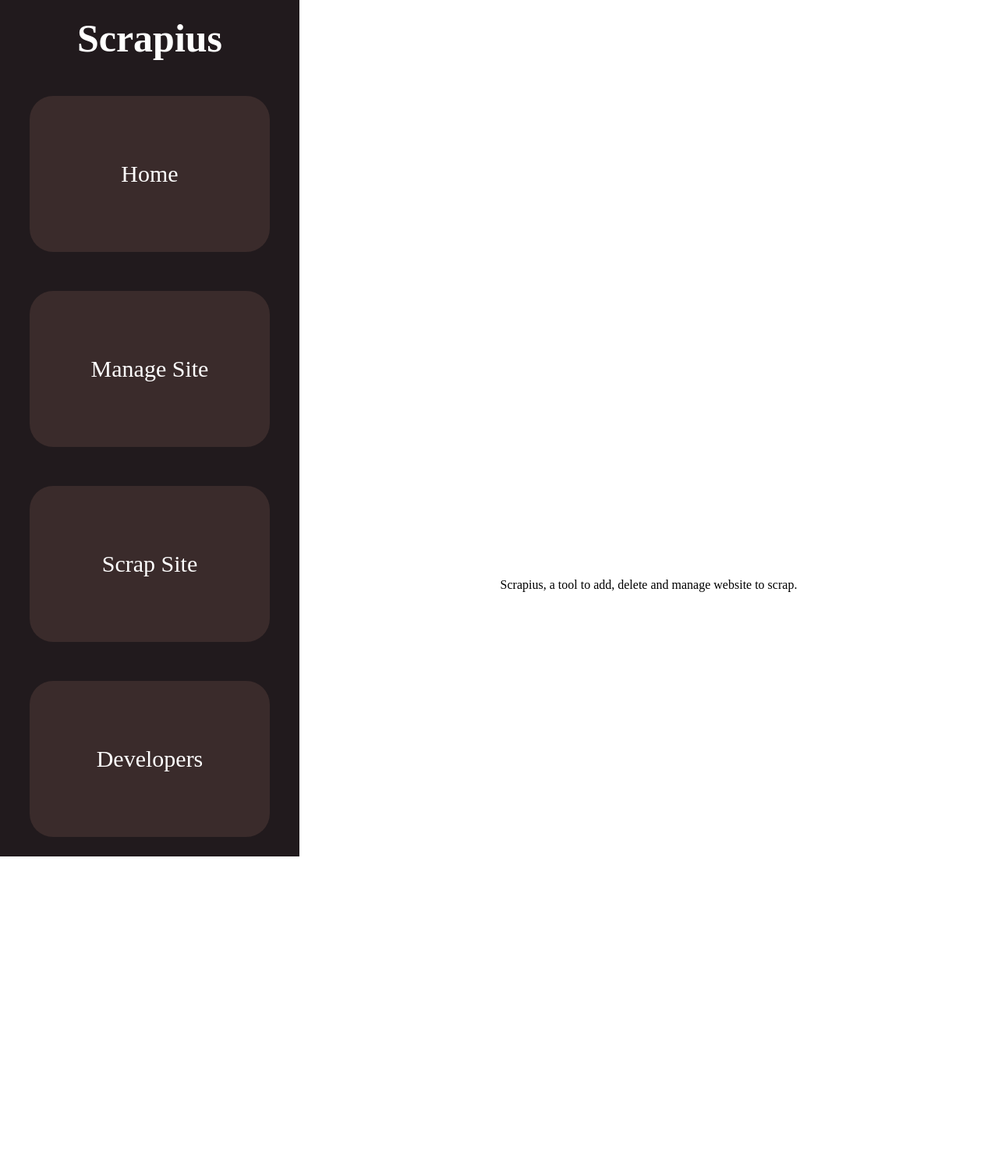
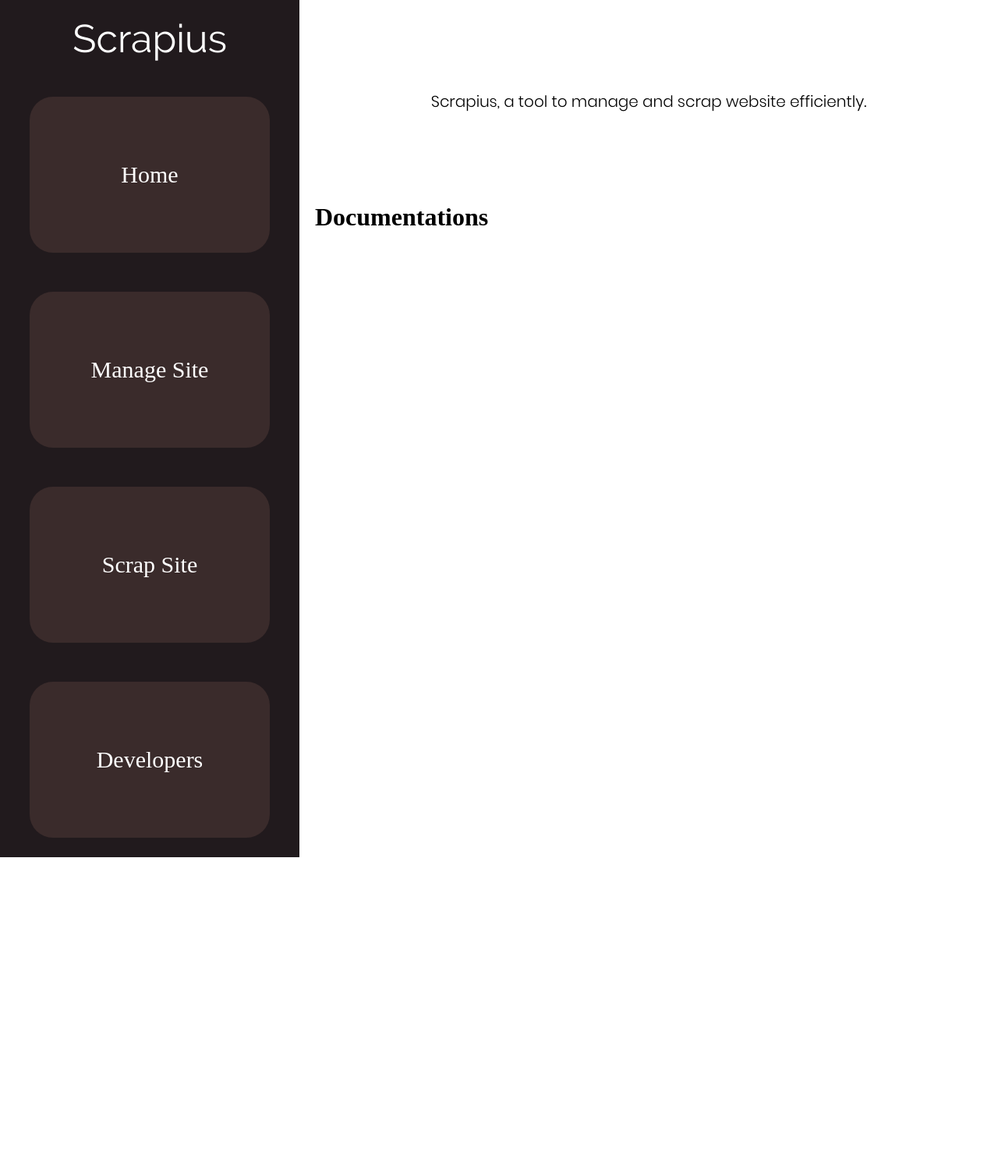
Before and after one commit to nikzdevz/Scrapius, a Flask app: page / in a window 1280 px wide. Shown: the whole page at 78% size. After the commit the page ends 1099 px from the top, so only its background shows below. Run offline with Flask 3, Linux system fonts and the light colour scheme.

Commit message:
initial Website Ui and updated css

```diff
--- a/main.py
+++ b/main.py
@@ -1,12 +1,44 @@
-from flask import Flask, render_template
+import json
+
+from flask import Flask, render_template, request, redirect, url_for
 
 app = Flask(__name__)
 
 
-@app.route('/')
-def index():
-    return render_template('index.html')
+@app.route('/submit', methods=['GET', 'POST'])
+def submit():
+    if request.method == 'POST':
+        json_file = "sitedata.json"
+        new_data = {
+            "id": request.form['id'],
+            "site": request.form['site'],
+            "other": request.form['other']
+        }
+        existing_data = []
+        try:
+            with open(json_file) as file:
+                existing_data = json.load(file)
+        except FileNotFoundError:
+            pass
+        # Append the new dictionary to the existing data
+        existing_data.append(new_data)
+        # Write the updated data back to the JSON file
+        with open(json_file, "w") as file:
+            json.dump(existing_data, file)
+    return redirect('/')
 
 
-if __name__ == "__main__" :
+@app.route('/', methods=['GET', 'POST'])
+def index():
+    existing_data = []
+    json_file = "sitedata.json"
+    try:
+        with open(json_file) as file:
+            existing_data = json.load(file)
+    except FileNotFoundError:
+        pass
+    return render_template('index.html', regData=existing_data)
+
+
+if __name__ == "__main__":
     app.run(debug=True)
--- a/static/css/style.css
+++ b/static/css/style.css
@@ -1,12 +1,6 @@
 *{
     margin: 0;
     padding: 0;
-}
-
-@font-face{
-    font-family: headRailway;
-    src: url('Raleway-Regular.ttf');
-    font-weight: bold;
 }
 .home-container {
   width: 100%;
@@ -17,16 +11,16 @@
   flex-direction: column;
   justify-content: flex-start;
 }
-.home-container1 {
+.home-container01 {
   flex: 0 0 auto;
   width: 100%;
   display: flex;
   align-items: center;
   justify-content: flex-start;
 }
-.home-container2 {
+.home-container02 {
   width: 30%;
-  height: 1601px;
+  height: 100%;
   display: flex;
   align-self: flex-start;
   align-items: center;
@@ -38,15 +32,7 @@
   justify-content: flex-start;
   background-color: #211A1D;
 }
-
-#fixedSideBar{
-    height: max-content;
-    position: sticky;
-    float: left;
-    left: 0;
-    top: 0;
-}
-.home-container3 {
+.home-container03 {
   flex: 0 0 auto;
   width: 100%;
   height: auto;
@@ -62,7 +48,7 @@
   margin-top: 20px;
   margin-bottom: 20px;
 }
-.home-container4 {
+.home-container04 {
   flex: 0 0 auto;
   width: 80%;
   height: 200px;
@@ -77,7 +63,7 @@
   justify-content: center;
   background-color: #3a2b2b;
 }
-.home-container4:hover {
+.home-container04:hover {
   background-color: #FC766A;
 }
 .home-text01 {
@@ -89,7 +75,7 @@
   font-weight: 500;
   text-transform: capitalize;
 }
-.home-container5 {
+.home-container05 {
   flex: 0 0 auto;
   width: 80%;
   height: 200px;
@@ -104,7 +90,7 @@
   justify-content: center;
   background-color: #3a2b2b;
 }
-.home-container5:hover {
+.home-container05:hover {
   background-color: #FC766A;
 }
 .home-text04 {
@@ -116,7 +102,7 @@
   font-weight: 500;
   text-transform: capitalize;
 }
-.home-container6 {
+.home-container06 {
   flex: 0 0 auto;
   width: 80%;
   height: 200px;
@@ -131,7 +117,7 @@
   justify-content: center;
   background-color: #3a2b2b;
 }
-.home-container6:hover {
+.home-container06:hover {
   background-color: #FC766A;
 }
 .home-text07 {
@@ -143,7 +129,7 @@
   font-weight: 500;
   text-transform: capitalize;
 }
-.home-container7 {
+.home-container07 {
   flex: 0 0 auto;
   width: 80%;
   height: 200px;
@@ -158,7 +144,7 @@
   justify-content: center;
   background-color: #3a2b2b;
 }
-.home-container7:hover {
+.home-container07:hover {
   background-color: #FC766A;
 }
 .home-text10 {
@@ -170,13 +156,30 @@
   font-weight: 500;
   text-transform: capitalize;
 }
-.home-container8 {
+.home-container08 {
   flex: 1;
   width: auto;
-  height: 1500px;
+  height: var(--dl-size-size-maxwidth);
   display: flex;
+  position: relative;
   align-self: flex-start;
+  align-items: flex-start;
+  padding-left: 20px;
+  padding-right: 20px;
+  flex-direction: column;
+}
+.home-container09 {
+  flex: 0 0 auto;
+  width: 100%;
+  height: 260px;
+  display: flex;
   align-items: center;
   flex-direction: column;
   justify-content: center;
 }
+.home-text13 {
+  height: auto;
+  font-size: 20px;
+  align-self: center;
+  text-align: center;
+}
--- /dev/null
+++ b/static/css/styleext.css
@@ -0,0 +1,24 @@
+@font-face{
+    font-family: headRailway;
+    src: url('Raleway-Regular.ttf');
+    font-weight: bold;
+}
+@font-face{
+    font-family: poppin_light;
+    src: url('Poppins-Light.ttf');
+    font-weight: bold;
+}
+
+#scrapHeading{
+    font-family: headRailway;
+}
+#docu_text_title{
+    font-family: poppin_light;
+}
+#fixedSideBar{
+    height: max-content;
+    position: sticky;
+    float: left;
+    left: 0;
+    top: 0;
+}
--- a/templates/index.html
+++ b/templates/index.html
@@ -4,44 +4,46 @@
     <meta charset="UTF-8">
     <title>Title</title>
     <link rel="stylesheet" href="{{ url_for('static', filename='css/style.css') }}">
+    <link rel="stylesheet" href="{{ url_for('static', filename='css/styleext.css') }}">
 
 </head>
 <body>
-<div id="parentContainer" class="home-container1">
-      <div id="fixedSideBar" class="home-container2">
-        <div class="home-container3"><h1 class="home-text">Scrapius</h1></div>
-        <div class="home-container4">
+<div id="parentContainer" class="home-container01">
+      <div id="fixedSideBar" class="home-container02">
+        <div class="home-container03"><h1 class="home-text" id="scrapHeading">Scrapius</h1></div>
+        <div class="home-container04">
           <span class="home-text01">
             <span>Home</span>
             <br />
           </span>
         </div>
-        <div class="home-container5">
+        <div class="home-container05">
           <span class="home-text04">
             <span>Manage Site</span>
             <br />
           </span>
         </div>
-        <div class="home-container6">
+        <div class="home-container06">
           <span class="home-text07">
             <span>Scrap Site</span>
             <br />
           </span>
         </div>
-        <div class="home-container7">
+        <div class="home-container07">
           <span class="home-text10">
             <span>Developers</span>
             <br />
           </span>
         </div>
       </div>
-      <div class="home-container8">
-        <span>
-          Scrapius, a tool to add, delete and manage website to scrap.
-        </span>
+      <div class="home-container08">
+        <div class="home-container09">
+          <span class="home-text13" id="docu_text_title">
+            Scrapius, a tool to manage and scrap website efficiently.
+          </span>
+        </div>
+        <h1>Documentations</h1>
       </div>
     </div>
-
-
 </body>
 </html>
```
Also changed, not shown: static/css/Poppins-Light.ttf (added), static/css/Poppins-Medium.ttf (added), static/css/Poppins-Regular.ttf (added), static/css/Poppins-SemiBold.ttf (added), static/css/Poppins-Thin.ttf (added).
